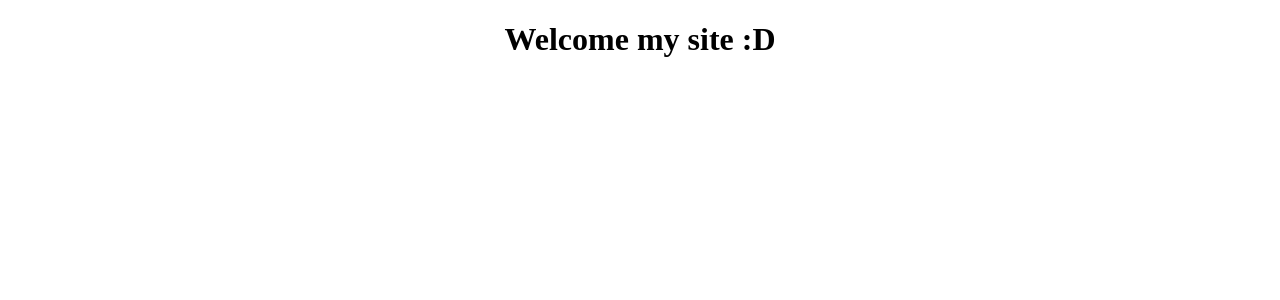
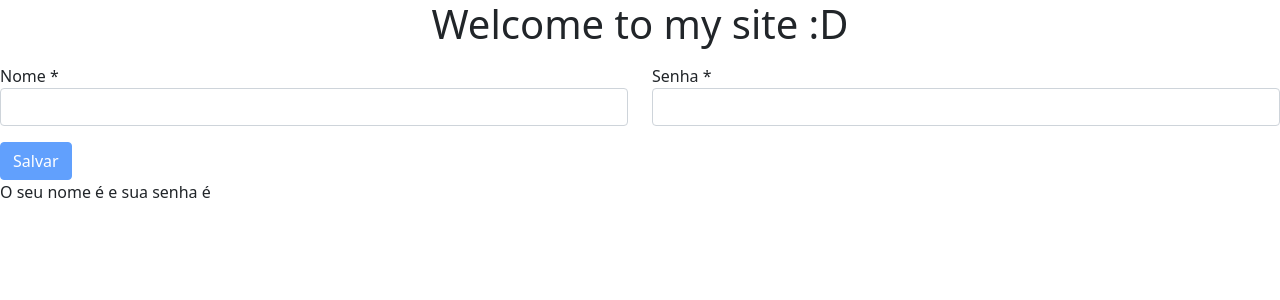
Before and after one commit to JairLopesJunior/projeto-sete-a-um-em-angular, an Angular app: page / in a window 1280 px wide. Shown: the top 300 px of the page. Built offline with nearby package versions, Linux system fonts and the light colour scheme.

Commit message:
Adicionado Bootstrap

```diff
--- a/package.json
+++ b/package.json
@@ -18,6 +18,7 @@
     "@angular/platform-browser": "~12.2.0",
     "@angular/platform-browser-dynamic": "~12.2.0",
     "@angular/router": "~12.2.0",
+    "bootstrap": "^5.1.3",
     "rxjs": "~6.6.0",
     "tslib": "^2.3.0",
     "zone.js": "~0.11.4"
--- a/src/app/app.component.html
+++ b/src/app/app.component.html
@@ -1 +1,2 @@
-<h1 align="center">Welcome my site :D</h1>
+<h1 align="center">Welcome to my site :D</h1>
+<app-cadastro-usuario></app-cadastro-usuario>
--- a/src/app/app.module.ts
+++ b/src/app/app.module.ts
@@ -1,4 +1,4 @@
-import { CampoControlErroModule } from './shared/components/campo-control-erro/campo-control-erro.module';
+import { CampoControlErroComponent } from './shared/components/campo-control-erro/campo-control-erro.component';
 import { CadastroUsuarioModule } from './core/pages/cadastro-usuario/cadastro-usuario.module';
 import { NgModule } from '@angular/core';
 import { BrowserModule } from '@angular/platform-browser';
@@ -11,8 +11,7 @@ import { AppComponent } from './app.component';
   ],
   imports: [
     BrowserModule,
-    CadastroUsuarioModule,
-    CampoControlErroModule
+    CadastroUsuarioModule
   ],
   providers: [],
   bootstrap: [AppComponent]
--- a/src/app/core/pages/cadastro-usuario/cadastro-usuario.component.html
+++ b/src/app/core/pages/cadastro-usuario/cadastro-usuario.component.html
@@ -42,8 +42,9 @@
     </div>
   </div>
   <div>
-    <button class="btn btn-primary" [disabled]="cadastroPsicologo.invalid">
+    <button class="btn btn-primary" [disabled]="cadastroUsuario.invalid">
       Salvar
-    </button>
+    </button><br>
+    <p>O seu nome é {{nome}} e sua senha é {{senha}}</p>
   </div>
 </form>
--- a/src/app/core/pages/cadastro-usuario/cadastro-usuario.component.ts
+++ b/src/app/core/pages/cadastro-usuario/cadastro-usuario.component.ts
@@ -12,12 +12,24 @@ export class CadastroUsuarioComponent implements OnInit {
 
   constructor(private fb: FormBuilder) { }
 
+  get nome(): void {
+    return this.cadastroUsuario.get('nome')?.value;
+  }
+
+  get senha(): void {
+    return this.cadastroUsuario.get('senha')?.value;
+  }
+
   ngOnInit(): void {
     this.formularioUsuario();
   }
 
   onSubmit() {
-
+    if(this.cadastroUsuario){
+      const nome = this.cadastroUsuario.get('nome')?.value;
+      const senha = this.cadastroUsuario.get('senha')?.value;
+      localStorage.setItem(nome, senha);
+    }
   }
 
   verificaValidTouched(campo: string) {
--- a/src/app/core/pages/cadastro-usuario/cadastro-usuario.module.ts
+++ b/src/app/core/pages/cadastro-usuario/cadastro-usuario.module.ts
@@ -1,3 +1,4 @@
+import { CampoControlErroModule } from './../../../shared/components/campo-control-erro/campo-control-erro.module';
 import { NgModule } from '@angular/core';
 import { CommonModule } from '@angular/common';
 import { FormsModule, ReactiveFormsModule } from '@angular/forms';
@@ -10,7 +11,8 @@ import { CadastroUsuarioComponent } from './cadastro-usuario.component';
   imports: [
     CommonModule,
     FormsModule,
-    ReactiveFormsModule
+    ReactiveFormsModule,
+    CampoControlErroModule
   ],
   exports: [CadastroUsuarioComponent],
 })
--- a/src/styles.css
+++ b/src/styles.css
@@ -1 +1,3 @@
 /* You can add global styles to this file, and also import other style files */
+
+@import '~bootstrap/dist/css/bootstrap.min.css';
```
Also changed, not shown: 1 other file (tests, documents, lock files or other folders).
